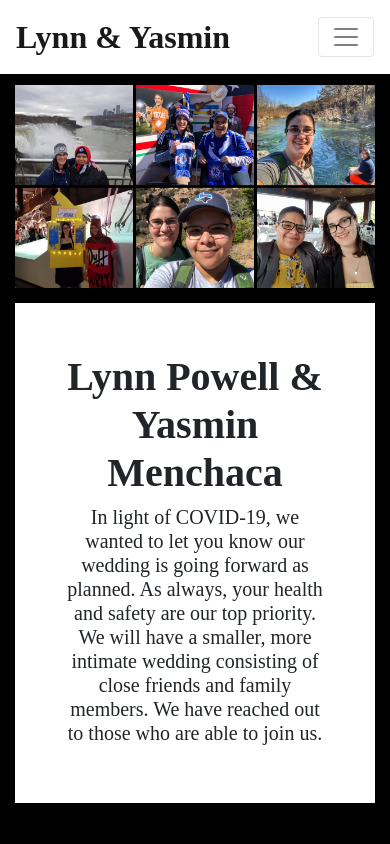
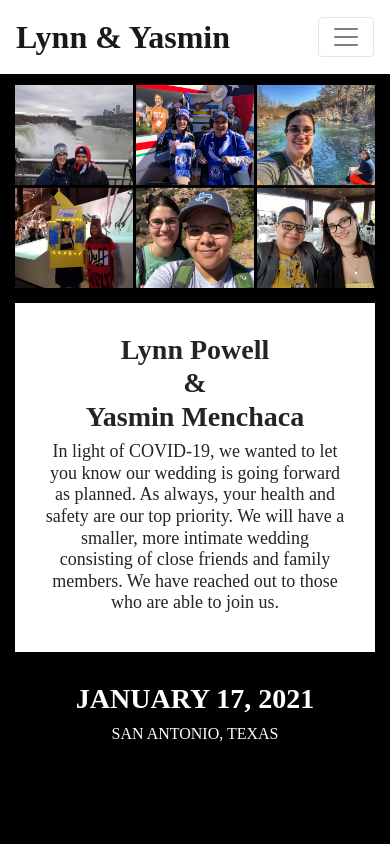
Before and after one commit to yasminmenchaca/wedding-website, a React (Create React App) app: page / in a window 390 px wide. Shown: the top 844 px of the page. Built offline with nearby package versions, Linux system fonts and the light colour scheme; a web font is replaced by a local one.

Commit message:
styling changes

```diff
--- a/src/components/home/Home.js
+++ b/src/components/home/Home.js
@@ -1,20 +1,21 @@
 import React from 'react';
 import * as ReactBootStrap from "react-bootstrap";
+import HomeStyling from './HomeStyling.css';
 
 import cover from '../../img/cover.png'
 const Home = () => {
     return (
         <div>
             <ReactBootStrap.Image src={cover} fluid style={{paddingBottom: '15px'}}/>
-            <div className='text-center' style={{backgroundColor: 'white', padding: '50px 50px'}}>
-                <h1 style={{fontWeight: 'bold'}}>Lynn Powell & Yasmin Menchaca</h1>
-                <h5>In light of COVID-19, we wanted to let you know our wedding is going forward as planned. As always,
+            <div className='text-center' style={{backgroundColor: 'white', padding: '30px 30px'}}>
+                <h1 style={{fontWeight: 'bold'}} className='names'>Lynn Powell <br className='d-md-none'/>& <br className='d-md-none'/>Yasmin Menchaca</h1>
+                <h5 className='covid'>In light of COVID-19, we wanted to let you know our wedding is going forward as planned. As always,
                     your health and safety are our top priority. We will have a smaller, more intimate wedding
                     consisting of close friends and family members.
                     We have reached out to those who are able to join us.</h5>
             </div>
-            <div className='text-center' style={{color: 'white', padding: '50px 50px'}}>
-                <h1 style={{fontWeight: 'bold'}}>JANUARY 17, 2021</h1>
+            <div className='text-center' style={{color: 'white', padding: '30px 30px'}}>
+                <h1 style={{fontWeight: 'bold'}} className='date'>JANUARY 17, 2021</h1>
                 <h6>SAN ANTONIO, TEXAS</h6>
             </div>
         </div>
--- /dev/null
+++ b/src/components/home/HomeStyling.css
@@ -0,0 +1,13 @@
+@media screen and (max-width: 768px) {
+    .date {
+        font-size: 28px;
+    }
+
+    .names {
+        font-size: 28px;
+    }
+
+    .covid {
+        font-size: 18px;
+    }
+}
```
